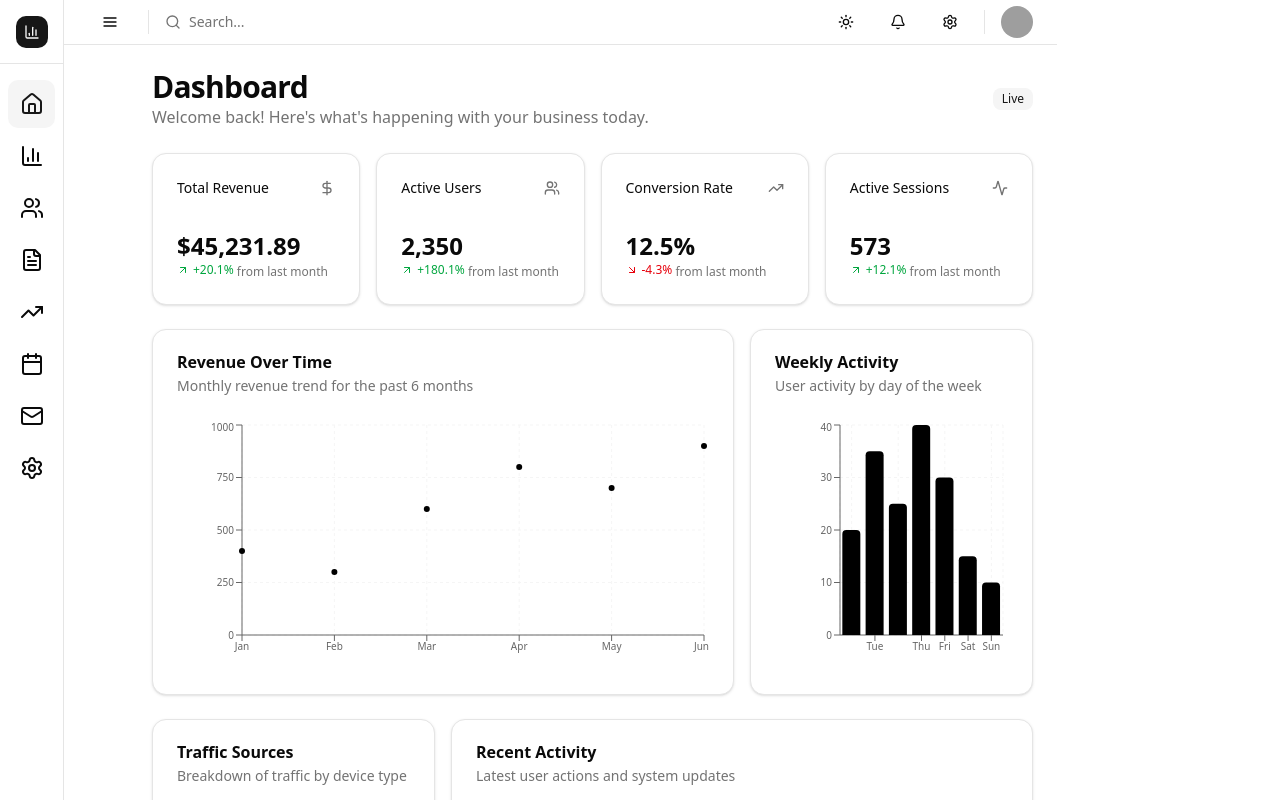
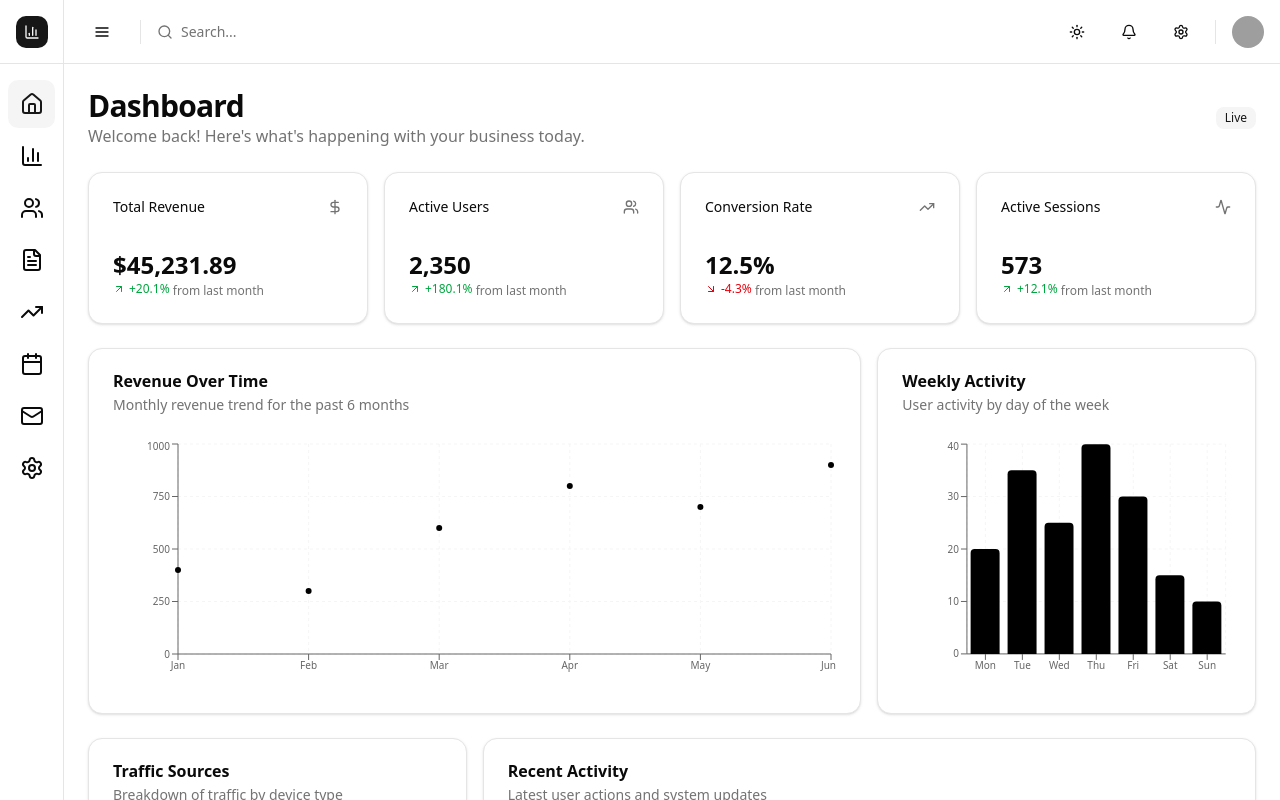
Before and after one commit to kwkraus/modern-dashboard, a Next.js app: page / in a window 1280 px wide. Shown: the top 800 px of the page. Built offline with nearby package versions, Linux system fonts and the light colour scheme; grey boxes are pictures that could not be loaded.

Commit message:
fix: adjust layout styles for dashboard, header, and sidebar to improve responsiveness and visual consistency

```diff
--- a/src/components/dashboard-layout.tsx
+++ b/src/components/dashboard-layout.tsx
@@ -36,21 +36,17 @@ const navigation = [
 
 function DashboardContent({ children }: { children: React.ReactNode }) {
   const { open, isMobile } = useSidebar()
-    return (
-    <div className={cn(
-      "flex h-screen flex-col transition-all duration-300", // Changed from min-h-screen to h-screen
+  return (    <div className={cn(
+      "flex min-h-screen flex-col flex-1 transition-all duration-300", // Changed from h-screen to min-h-screen
       // Mobile: always full width, no margin adjustments
       isMobile ? "w-full" : [
         // Desktop: adjust margin based on sidebar state
         "transition-all duration-300",
         open ? "ml-0" : "ml-0"  // Let the sidebar handle its own width changes
       ]
-    )}>
-      <Header />
-      <main className={cn(
-        "flex-1 p-4 sm:p-6 transition-all duration-300",
-        // Add padding on desktop when sidebar is collapsed to account for fixed sidebar
-        !isMobile && !open && "ml-16"  // Compensate for collapsed sidebar width
+    )} style={{ marginTop: 0, paddingTop: 0 }}>
+      <Header />      <main className={cn(
+        "flex-1 w-full p-4 sm:p-6 transition-all duration-300" // Removed ml-16 compensation
       )}>
         {children}
       </main>
--- a/src/components/header.tsx
+++ b/src/components/header.tsx
@@ -11,8 +11,7 @@ import { Bell, Search, Settings } from "lucide-react"
 export function Header() {
   const [searchOpen, setSearchOpen] = React.useState(false)
 
-  return (
-    <header className="flex h-16 items-center justify-between border-b bg-background px-4 sm:px-6">
+  return (    <header className="flex h-16 items-center justify-between border-b bg-background px-4 shrink-0 border-border" style={{ lineHeight: 1 }}>
       <div className="flex items-center gap-2 sm:gap-4">
         <SidebarTrigger className="h-9 w-9" />
         <Separator orientation="vertical" className="hidden h-6 sm:block" />
--- a/src/components/ui/sidebar.tsx
+++ b/src/components/ui/sidebar.tsx
@@ -56,7 +56,7 @@ const SidebarProvider = React.forwardRef<
       data-sidebar={open ? "open" : "closed"}
       data-mobile={isMobile}
       ref={ref}
-      className={cn("relative flex min-h-screen", className)}
+      className={cn("relative flex min-h-screen items-stretch", className)}
       {...props}
     >
       <SidebarContext.Provider value={{ open, setOpen, isMobile }}>
@@ -83,14 +83,14 @@ const Sidebar = React.forwardRef<
   return (
     <div
       ref={ref}      className={cn(
-        "flex h-screen flex-col border-r bg-background transition-all duration-300", // Changed from h-full to h-screen
-        // Mobile: fixed positioning with overlay behavior
+        "flex flex-col border-r bg-background transition-all duration-300",
+        // Mobile: fixed positioning with overlay behavior - use h-screen
         isMobile ? [
-          "fixed left-0 top-0 z-50",
+          "fixed left-0 top-0 z-50 h-screen",
           open ? "w-64 translate-x-0" : "w-64 -translate-x-full"
         ] : [
-          // Desktop: normal flow behavior
-          "relative",
+          // Desktop: normal flow behavior - self-stretch to match content height
+          "relative self-stretch",
           open ? "w-64" : "w-16"
         ],
         className
@@ -109,7 +109,8 @@ const SidebarHeader = React.forwardRef<
 >(({ className, ...props }, ref) => (
   <div
     ref={ref}
-    className={cn("flex h-16 items-center border-b px-4", className)}
+    className={cn("flex h-16 items-center justify-start border-b bg-background px-4 shrink-0 border-border", className)}
+    style={{ lineHeight: 1 }}
     {...props}
   />
 ))
```
